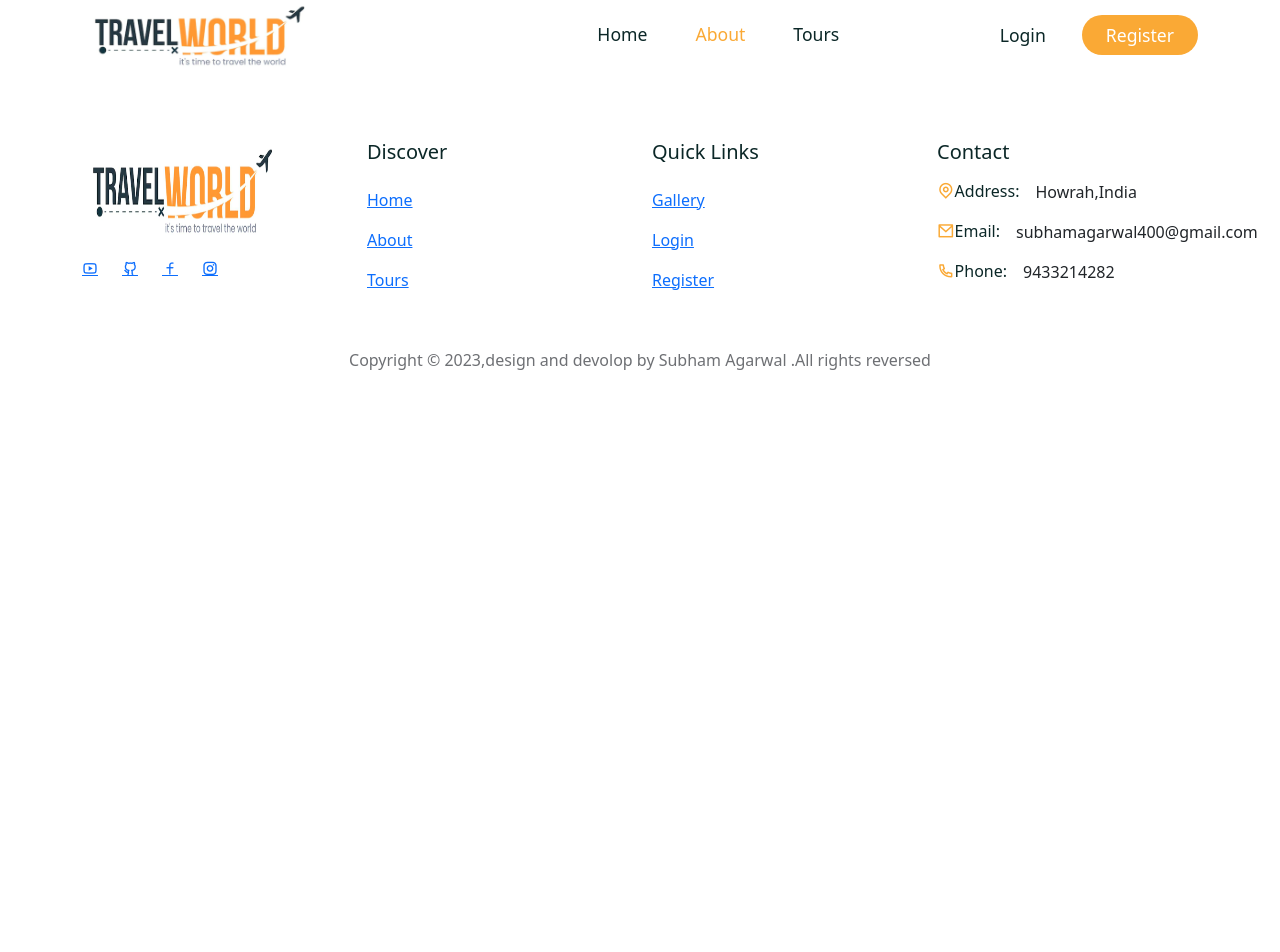
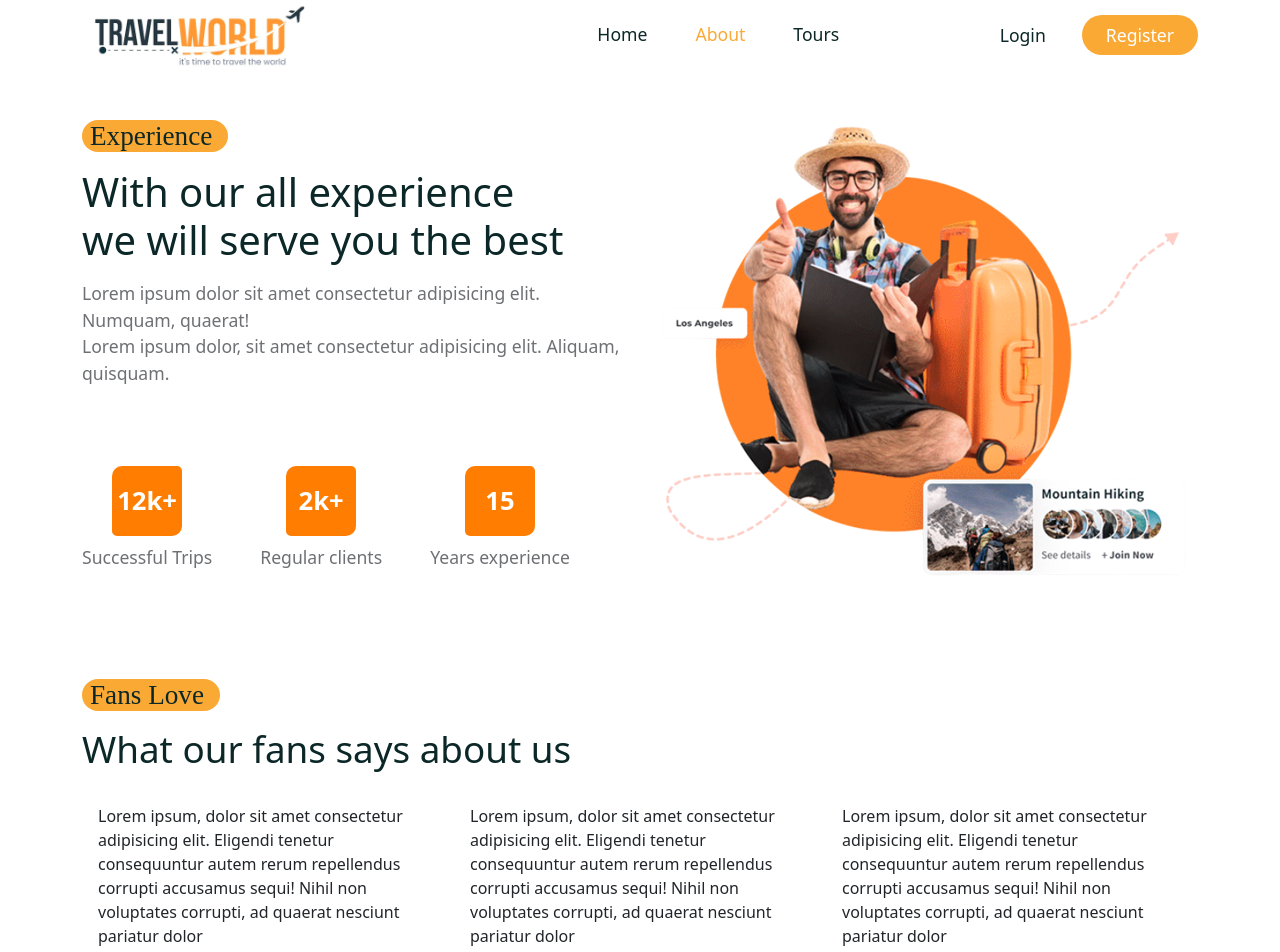
Before and after one commit to 2510subham/Tour-fullStack, a React (Create React App) app in the folder MernStack-Tour-Management/tour-management/frontend/: page /about in a window 1280 px wide. Shown: the top 952 px of the page. Before the commit the page ends 800 px from the top, so only its background shows below. Built offline with nearby package versions, Linux system fonts and the light colour scheme; the HTML template or start-up script is replaced by a standard one; a web font is replaced by a local one.

Commit message:
About updated

```diff
--- /dev/null
+++ b/MernStack-Tour-Management/tour-management/frontend/src/Pages/About.jsx
@@ -0,0 +1,69 @@
+import React from 'react';
+import { Container,Row,Col } from 'reactstrap';
+import Subtitle from '../Shared/Subtitle';
+import experienceImg from "../assets/images/experience.png"
+import Testimonial from '../components/Testimonial/Testimonial';
+import "../styles/home.css";
+const About = () => {
+  return (
+    <>
+    <section>
+      <Container>
+      <Row>
+        <Col lg='6'>
+          <div className="experience__content">
+            <Subtitle subtitle={'Experience'}/>
+            <h2>
+              With our all experience <br/> we will serve you the best
+            </h2>
+            <p>Lorem ipsum dolor sit amet consectetur adipisicing elit. Numquam, quaerat!
+              <br />
+              Lorem ipsum dolor, sit amet consectetur adipisicing elit. Aliquam, quisquam.
+            </p>
+          </div>
+          <div className="counter__wrapper d-flex align-items-center gap-5">
+            <div className="counter__box">
+              <span>12k+</span>
+              <h6>Successful Trips</h6>
+            </div>
+            <div className="counter__box">
+              <span>2k+</span>
+              <h6>Regular clients</h6>
+            </div>
+            <div className="counter__box">
+              <span>15</span>
+              <h6>
+                Years experience
+              </h6>
+            </div>
+          </div>
+        </Col>
+        <Col lg='6'>
+          <div className="experience__img">
+            <img src={experienceImg} alt="imgs" />
+          </div>
+        </Col>
+      </Row>
+      </Container>
+    </section>
+
+    {/*  *****/ }
+    <section>
+        <Container>
+          <Row>
+            <Col lg='12'>
+              <Subtitle subtitle={'Fans Love'}/>
+              <h2 className='testimonial__title'> What our fans says about us</h2>
+            </Col>
+            <Col lg='12'>
+              <Testimonial/>
+            </Col>
+          </Row>
+        </Container>
+      </section>
+
+    </>
+  )
+}
+
+export default About
--- a/MernStack-Tour-Management/tour-management/frontend/src/Pages/Home.jsx
+++ b/MernStack-Tour-Management/tour-management/frontend/src/Pages/Home.jsx
@@ -15,7 +15,6 @@ import Testimonial from '../components/Testimonial/Testimonial'
 import NewsLetter from '../Shared/NewsLetter'
 const Home = () => {
   return (
-
     <>
     <section>
     <Container>
@@ -51,7 +50,7 @@ const Home = () => {
     </Container>
     </section>
                                    {/* home section start */}
-    <section>
+    <section id="about">
       <Container>
         <Row>
           <Col ls='3'>
--- a/MernStack-Tour-Management/tour-management/frontend/src/Pages/index.js
+++ b/MernStack-Tour-Management/tour-management/frontend/src/Pages/index.js
@@ -4,5 +4,6 @@ import Register from "./Register";
 import Tours from "./Tours";
 import TourDetails from "./TourDetails";
 import SearchResultList from "./SearchResultList";
+import About from "./About";
 
-export {Home,Login,Register,TourDetails,Tours,SearchResultList};
+export {Home,Login,Register,TourDetails,Tours,SearchResultList,About};
--- a/MernStack-Tour-Management/tour-management/frontend/src/Router/Router.js
+++ b/MernStack-Tour-Management/tour-management/frontend/src/Router/Router.js
@@ -1,6 +1,6 @@
 import React from 'react'
 import {Routes,Route,Navigate} from 'react-router-dom'
-import { Home,Login,TourDetails,Tours,SearchResultList,Register } from '../Pages'
+import { Home,Login,TourDetails,Tours,SearchResultList,Register,About } from '../Pages'
 import ThankYou from '../Pages/ThankYou'
 
 const Router = () => {
@@ -9,6 +9,7 @@ const Router = () => {
         <Route path="/" element={<Navigate to="/home" />} />
         <Route path="/home" element={<Home/>} />
         <Route path="/login" element={<Login/>} />
+        <Route path="/about" element ={<About/>}/>
         <Route path="/tours/:id" element={<TourDetails/>} />
         <Route path="/tours" element={<Tours/>} />
         <Route path="/register" element={<Register/>} />
```
